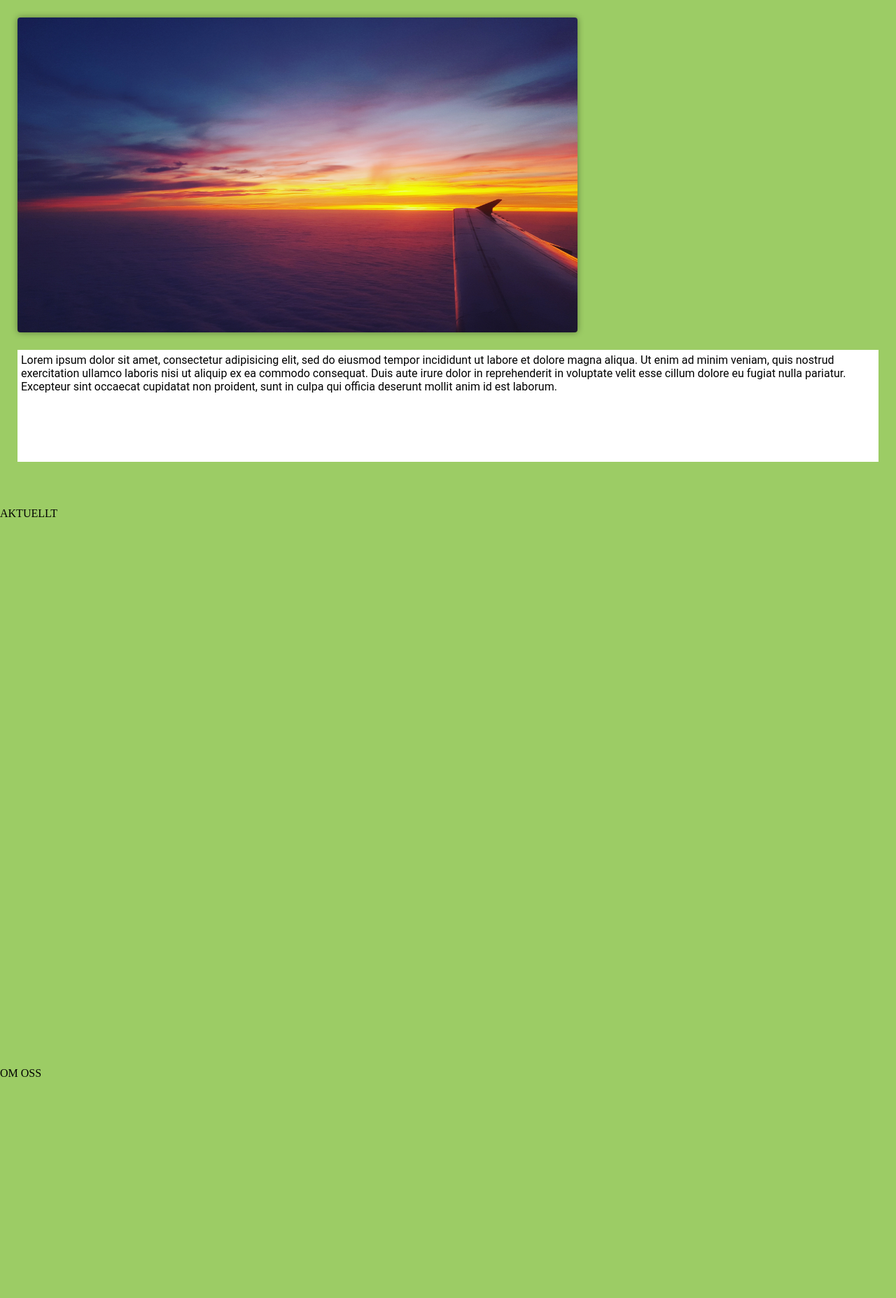
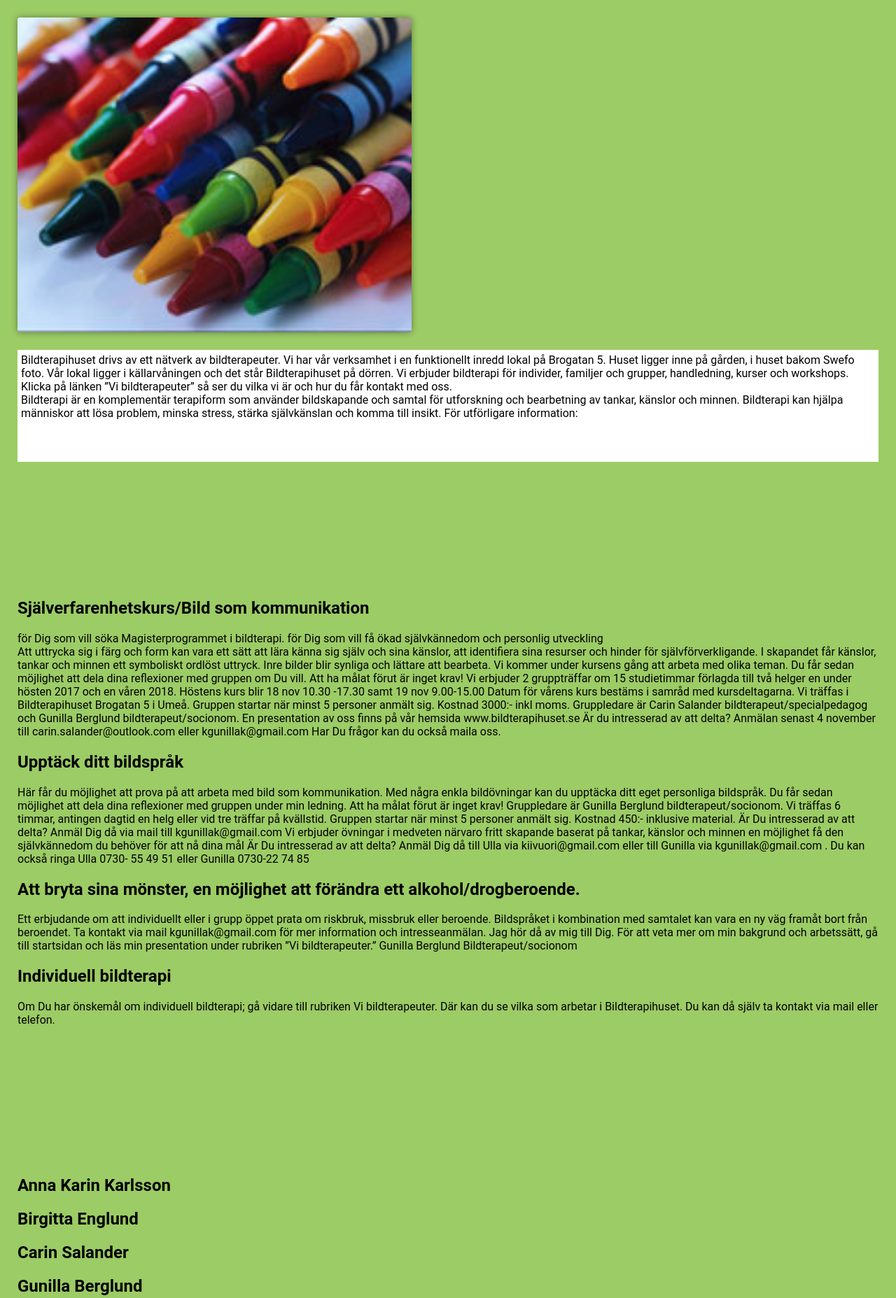
Before and after one commit to Axelander3/Bildterapihuset, a PHP site: page / in a window 1280 px wide. Shown: the part 75-1930 px from the top of the page at 70% size. Run offline with PHP 8.4, Linux system fonts and the light colour scheme; some libraries are stand-ins or nearby versions.

Commit message:
Sista uppdateringen
Sista uppdateringen av sidan, med fungerande navbar

```diff
--- a/index.html
+++ b/index.html
@@ -11,8 +11,6 @@
 </head>
 <body>
 
-
-	<article id="startsida" class="sida start">
 		<nav class="nav-bar">
 
 				<img id="logo" src="logga.svg">
@@ -28,11 +26,13 @@
 				<a href="#kontakt">Kontakt</a>
 		</nav>
 
+	<article id="startsida" class="sida start">
+
 
 
 		<div id="slideshow">
 		   <div>
-		     <img src="img1.jpeg">
+		     <img src="img1.jpg">
 		   </div>
 		   <div>
 		     <img src="img2.jpeg">
@@ -43,13 +43,11 @@
 		</div>
 
 		<div class="text-box">
-			Lorem ipsum dolor sit amet, consectetur adipisicing elit, sed do eiusmod
-			tempor incididunt ut labore et dolore magna aliqua. Ut enim ad minim veniam,
-			quis nostrud exercitation ullamco laboris nisi ut aliquip ex ea commodo
-			consequat. Duis aute irure dolor in reprehenderit in voluptate velit esse
-			cillum dolore eu fugiat nulla pariatur. Excepteur sint occaecat cupidatat non
-			proident, sunt in culpa qui officia deserunt mollit anim id est laborum.
+			Bildterapihuset drivs av ett nätverk av bildterapeuter. Vi har vår verksamhet i en funktionellt inredd lokal på Brogatan 5. Huset ligger inne på gården, i huset bakom Swefo foto. Vår lokal ligger i källarvåningen och det står Bildterapihuset på dörren. Vi erbjuder bildterapi för individer, familjer och grupper, handledning, kurser och workshops. Klicka på länken ”Vi bildterapeuter” så ser du vilka vi är och hur du får kontakt med oss.
 
+			<div>
+			Bildterapi är en komplementär terapiform som använder bildskapande och samtal för utforskning och bearbetning av tankar, känslor och minnen. Bildterapi kan hjälpa människor att lösa problem, minska stress, stärka självkänslan och komma till insikt. För utförligare information:
+			</div>
 
 		</div>
 
@@ -59,27 +57,119 @@
 
 
 	<article id="aktuellt" class="sida aktuellt">
-		AKTUELLT
+		<div class="text">
+		<h1>Själverfarenhetskurs/Bild som kommunikation</h1>
 
+		<div>för Dig som vill söka Magisterprogrammet i bildterapi.
+		för Dig som vill få ökad självkännedom och personlig utveckling
+
+		</div>
+
+		<div>
+		Att uttrycka sig i färg och form kan vara ett sätt att lära känna sig själv och sina känslor, att identifiera sina resurser och hinder för självförverkligande. I skapandet får känslor, tankar och minnen ett symboliskt ordlöst uttryck. Inre bilder blir synliga och lättare att bearbeta. Vi kommer under kursens gång att arbeta med olika teman. Du får sedan möjlighet att dela dina reflexioner med gruppen om Du vill. Att ha målat förut är inget krav!
+
+		Vi erbjuder 2 gruppträffar om 15 studietimmar förlagda till två helger en under hösten 2017 och en våren 2018. Höstens kurs blir 18 nov 10.30 -17.30 samt 19 nov 9.00-15.00 Datum för vårens kurs bestäms i samråd med kursdeltagarna. Vi träffas i Bildterapihuset Brogatan 5 i Umeå. Gruppen startar när minst 5 personer anmält sig. Kostnad 3000:- inkl moms.
+
+		Gruppledare är Carin Salander bildterapeut/specialpedagog och Gunilla Berglund bildterapeut/socionom. En presentation av oss finns på vår hemsida www.bildterapihuset.se
+
+		Är du intresserad av att delta? Anmälan senast 4 november till carin.salander@outlook.com eller kgunillak@gmail.com Har Du frågor kan du också maila oss.
+		</div>
+
+		<h1>Upptäck ditt bildspråk</h1>
+
+		<div>
+			Här får du möjlighet att prova på att arbeta med bild som kommunikation. Med några enkla bildövningar kan du upptäcka ditt eget personliga bildspråk. Du får sedan möjlighet att dela dina reflexioner med gruppen under min ledning. Att ha målat förut är inget krav!
+			Gruppledare är Gunilla Berglund bildterapeut/socionom.
+
+			Vi träffas 6 timmar, antingen dagtid en helg eller vid tre träffar på kvällstid. Gruppen startar när minst 5 personer anmält sig. Kostnad 450:- inklusive material. Är Du intresserad av att delta? Anmäl Dig då via mail till kgunillak@gmail.com
+
+			Vi erbjuder
+
+			övningar i medveten närvaro
+			fritt skapande baserat på tankar, känslor och minnen
+			en möjlighet få den självkännedom du behöver för att nå dina mål
+			Är Du intresserad av att delta? Anmäl Dig då till Ulla via kiivuori@gmail.com eller till Gunilla via kgunillak@gmail.com . Du kan också ringa Ulla 0730- 55 49 51 eller Gunilla 0730-22 74 85
+		</div>
+
+		<h1>Att bryta sina mönster, en möjlighet att förändra ett alkohol/drogberoende.</h1>
+
+		<div>
+			Ett erbjudande om att individuellt eller i grupp öppet prata om riskbruk, missbruk eller beroende. Bildspråket i kombination med samtalet kan vara en ny väg framåt bort från beroendet. Ta kontakt via mail kgunillak@gmail.com för mer information och intresseanmälan. Jag hör då av mig till Dig. För att veta mer om min bakgrund och arbetssätt, gå till startsidan och läs min presentation under rubriken ”Vi bildterapeuter.”
+			Gunilla Berglund
+			Bildterapeut/socionom
+		</div>
+
+		<h1>Individuell bildterapi</h1>
+
+			Om Du har önskemål om individuell bildterapi; gå vidare till rubriken Vi bildterapeuter. Där kan du se vilka som arbetar i Bildterapihuset. Du kan då själv ta kontakt via mail eller telefon.
+
+		</div>
 
 	</article>
 
 	<article id="om-oss" class="sida om-oss">
 
-OM OSS
+
+		<div class="text">
+		<h1>Anna Karin Karlsson</h1>
+		<h1>Birgitta Englund</h1>
+		<h1>Carin Salander</h1>
+		<h1>Gunilla Berglund</h1>
+		<h1>Karin Egberg Thyme</h1>
+		<h1>Katarina Sihlén</h1>
+		<h1>Ninne Lindgren</h1>
+		<h1>Ulla Kiivuori</h1>
+		</div>
+
 
 	</article>
 
 	<article id="resurser" class="sida resurser">
+	<div class="text">
+	<h1>Bildterapiföreningar</h1>
 
-RESURSER
+	Sveriges Riksförbund för Bildterapeuter (SRBt) med ca 150 medlemmar organiserar utbildade bildterapeuter i Sverige www.bildterapi.se
+	Bildterapeutföreningen i Norrland(BiN) är en lokalavdelning till SRBtmed ett 40-tal medlemmar www.bildterapinorr.se
+
+	<h1>Bildterapeututbildningar</h1>
+
+	Vid Umeå universitet ges Specialistutbildning i bildterapi 45hp www.umu.se
+	Magisterprogram i bildterapi 60hp www.umu.se
+
+	För information om privata utbildningsalternativ se www.bildterapi.se/utbildning
+
+	<h1>Litteratur om bildterapi</h1>
+
+	På svenska: www.bildterapi.se/litteratur
+
+	Internationella tidskrifter:
+	International Journal of Art Therapy (Inscape) - brittiska bildterapeutförbundets tidskrift
+	The Arts in Psychotherapy – forskningstidskrift för bild-, musik-, dans- och dramaterapi
+	Art Therapy OnLine (ATOL) Art Therapy Online
+	International arts therapies journal International arts therapies
+
+	<h1>Forskning och utveckling inom bildterapi</h1>
+
+	i Sverige
+	Vid Umeå universitet har tre bildterapeuter disputerat inom Pedagogiskt arbete/Genusforskarskola (Eva Skåréus), Omvårdnad/Genusforskarskola (Inger Öster) och inom Klinisk/Psykoterapi (Karin Egberg Thyme). För utförligare beskrivning av deras forskningsarbete se www.bildterapi.se/forskning
+
+	Internationellt
+	Amerikanska och brittiska bildterapeutförbunden informerar om aktuell forskning på sina respektive hemsidor
+	AATA
+	BAAT
+	</div>
 
 	</article>
 
 	<article id="kontakt" class="sida kontakt">
 
+	<div class="text">
+	<h1>Hur går det till?</h1>
 
-KONTAKT
+	Du kan själv söka kontakt för egen del direkt via mail till någon av bildterapeuterna, eller via din Företagshälsovård eller annan kontaktperson. Önskar du allmän information maila till kgunillak@gmail.com
+
+	För konsultativa insatser och övriga beställningsuppdrag, ta kontakt för diskussion om vem av oss som är bäst lämpad. Maila då till kgunillak@gmail.com
+	</div>
 	</article>
 
 
--- a/script.js
+++ b/script.js
@@ -28,7 +28,7 @@ $('a[href*="#"]')
         // Only prevent default if animation is actually gonna happen
         event.preventDefault();
         $('html, body').animate({
-          scrollTop: target.offset().top
+          scrollTop: target.offset().top -75
         }, 1000, function() {
           // Callback after animation
           // Must change focus!
--- a/style.css
+++ b/style.css
@@ -1,17 +1,21 @@
 html, body {
 	padding: 0;
 	margin: 0;
+	background-color: #9CCC65;
 }
 
 .sida {
 	background-color: #9CCC65;
 	height: 100vh;
-	margin-top: 0;
 }
 
 /* Nav bar stype */
 
 .nav-bar {
+	position: fixed;
+	top:0;
+	left: 0;
+	z-index: 999;
 	height: 75px;
 	width: 100%;
 	margin: 0;
@@ -46,6 +50,8 @@ html, body {
 }
 
 #startsida {
+	padding-top: 25px;
+	margin-top: 50px;
 }
 
 /* image slider design */
@@ -81,6 +87,11 @@ html, body {
 	font-family: 'Roboto', sans-serif;
 }
 
+.text {
+	padding-top: 10px;
+	margin: 25px 25px 0 25px;
+	font-family: 'Roboto', sans-serif;
+}
 
 /*Aktuellt*/
 
@@ -88,4 +99,5 @@ html, body {
 
 }
 
+
 /*Om oss*/
```
Also changed, not shown: img1.jpg (added).
